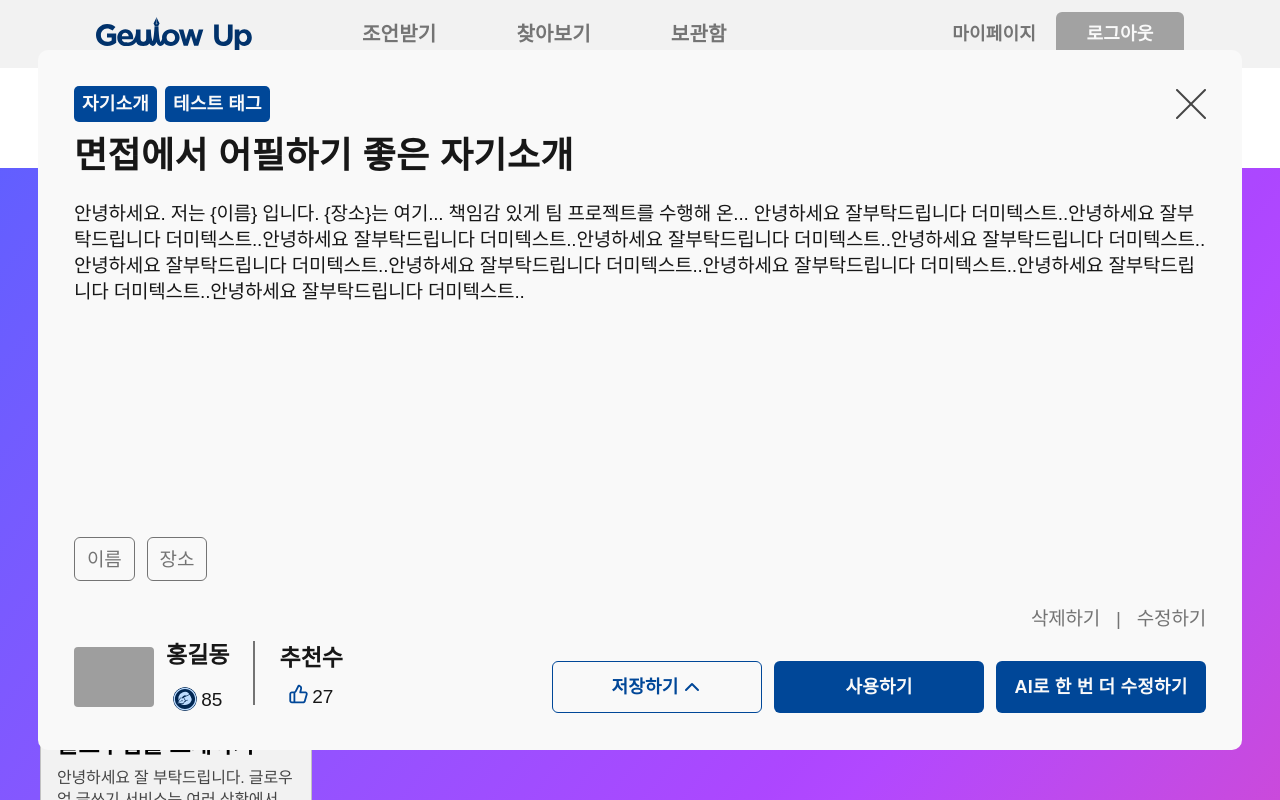
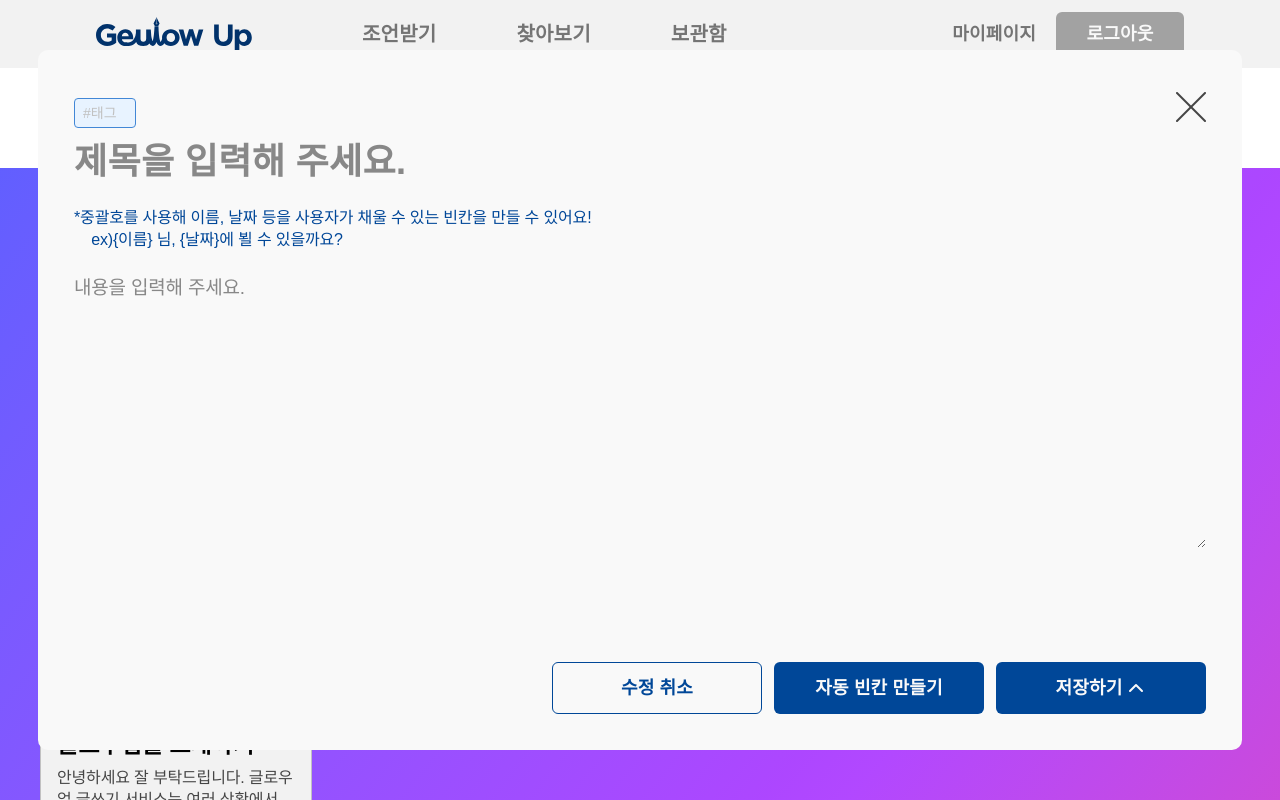
Before and after one commit to 2025-1-alpha/fe_geulowup, a Next.js app: page /test in a window 1280 px wide. Both pictures are taken after a click on the button "버튼 테스트". Shown: the top 800 px of the page. Built offline with nearby package versions, Linux system fonts and the light colour scheme; grey boxes are pictures that could not be loaded; a web font is replaced by a local one.

Commit message:
feat: EditModal 퍼블리싱

```diff
--- a/src/app/(layout)/test/page.tsx
+++ b/src/app/(layout)/test/page.tsx
@@ -66,7 +66,7 @@ export default function TestPage() {
         variant="primary"
         size="medium"
         icon="dropdown"
-        onClick={() => openModal('view', { templateId: 1001 })}
+        onClick={() => openModal('edit', { templateId: 1001 })}
       >
         버튼 테스트
       </Button>
--- /dev/null
+++ b/src/components/ui/Modal/EditModal/index.tsx
@@ -0,0 +1,141 @@
+'use client';
+
+import { useModalStore } from '@/stores/useModalStore';
+import { InputTag } from '../../InputTag';
+import { Spacing } from '../../Spacing';
+import { Button } from '../../Button';
+import IconClose from '@/assets/icons/icon-close.svg';
+import { useEffect, useState } from 'react';
+
+interface TagItem {
+  id: string;
+  value: string;
+}
+
+interface EditModalProps {
+  mode: 'create' | 'edit';
+  draftContent?: string;
+}
+
+export default function EditModal({ mode, draftContent }: EditModalProps) {
+  const [tags, setTags] = useState<TagItem[]>([{ id: generateId(), value: '' }]);
+  const [content, setContent] = useState('');
+  const [inputs, setInputs] = useState<string[]>([]);
+
+  const { closeModal } = useModalStore();
+
+  function generateId() {
+    return Date.now().toString() + Math.random().toString(36).substring(2);
+  }
+
+  const handleTagConfirm = (id: string, value: string) => {
+    setTags((prev) => {
+      const newTags = prev.map((tag) => (tag.id === id ? { ...tag, value } : tag));
+      const lastTag = newTags[newTags.length - 1];
+
+      if (lastTag.id === id && value.trim() !== '') {
+        newTags.push({ id: generateId(), value: '' });
+      }
+
+      return newTags;
+    });
+  };
+
+  const handleTagRemove = (id: string) => {
+    setTags((prev) => {
+      const newTags = prev.filter((tag) => tag.id !== id);
+
+      if (newTags.length === 0) {
+        return [{ id: generateId(), value: '' }];
+      }
+
+      return newTags;
+    });
+  };
+
+  const handleCancelEditBtn = () => {
+    closeModal();
+  };
+
+  const tagErrCheck = () => false;
+
+  useEffect(() => {
+    if (mode === 'edit' && draftContent) {
+      setContent(draftContent);
+    }
+  }, [mode, draftContent]);
+
+  useEffect(() => {
+    const matches = Array.from(content.matchAll(/{(.*?)}/g)).map((m) => m[1]);
+    setInputs(matches);
+  }, [content]);
+
+  return (
+    <section className="bg-layout-white flex h-[700px] w-[1204px] flex-col rounded-[10px] p-9">
+      {/* 태그 */}
+      <section className="flex justify-between">
+        <div className="custom-scrollbar max-w-[760px] rotate-x-180 scroll-smooth">
+          <div className="mb-3 flex w-max rotate-x-180 flex-nowrap gap-2">
+            {tags.map((tag) => (
+              <InputTag
+                key={tag.id}
+                initialValue={tag.value}
+                onConfirm={(value) => handleTagConfirm(tag.id, value)}
+                onRemove={() => handleTagRemove(tag.id)}
+                tagErrCheck={tagErrCheck}
+              />
+            ))}
+          </div>
+        </div>
+        <button onClick={closeModal}>
+          <IconClose />
+        </button>
+      </section>
+
+      {/* 타이틀 */}
+      <Spacing size={12} />
+      <input className="title-lg flex" placeholder="제목을 입력해 주세요." />
+      <Spacing size={24} />
+      <p className="text-primary-navy4 body-sm whitespace-pre">
+        {`*중괄호를 사용해 이름, 날짜 등을 사용자가 채울 수 있는 빈칸을 만들 수 있어요!
+    ex){이름} 님, {날짜}에 뵐 수 있을까요?`}
+      </p>
+      <Spacing size={24} />
+      <textarea
+        className="body-lg flex h-[287px]"
+        placeholder="내용을 입력해 주세요."
+        value={content}
+        onChange={(e) => setContent(e.target.value)}
+      />
+      <Spacing size={24} />
+
+      {inputs ? (
+        <section className="flex h-11 gap-3">
+          {inputs.map((item, idx) => (
+            <div
+              key={idx}
+              className="body-lg text-layout-grey5 border-layout-grey5 flex rounded-md border px-3 py-[9px]"
+            >
+              {item}
+            </div>
+          ))}
+        </section>
+      ) : (
+        <Spacing size={44}></Spacing>
+      )}
+
+      <Spacing size={24} />
+      <section className="flex h-[80px] w-full items-end justify-end">
+        <section className="flex gap-3">
+          {mode == 'edit' && (
+            <Button state="line" onClick={handleCancelEditBtn}>
+              수정 취소
+            </Button>
+          )}
+          <Button>자동 빈칸 만들기</Button>
+          <Button icon="dropdown">저장하기</Button>
+        </section>
+      </section>
+    </section>
+  );
+}
--- a/src/components/ui/Modal/ModalContainer.tsx
+++ b/src/components/ui/Modal/ModalContainer.tsx
@@ -2,6 +2,7 @@
 
 import { useModalStore } from '@/stores/useModalStore';
 import ViewModal from './ViewModal';
+import EditModal from './EditModal';
 import { useEffect } from 'react';
 
 export default function ModalContainer() {
@@ -23,7 +24,11 @@ export default function ModalContainer() {
 
   return (
     <div className="fixed inset-0 z-[1000] flex items-center justify-center">
-      <div onClick={(e) => e.stopPropagation()}>{currentModal === 'view' && <ViewModal />}</div>
+      <div onClick={(e) => e.stopPropagation()}>
+        {currentModal === 'view' && <ViewModal />}
+        {currentModal === 'create' && <EditModal mode="create" />}
+        {currentModal === 'edit' && <EditModal mode="edit" />}
+      </div>
     </div>
   );
 }
--- a/src/stores/useModalStore.ts
+++ b/src/stores/useModalStore.ts
@@ -1,6 +1,6 @@
 import { create } from 'zustand';
 
-type ModalType = 'view' | 'edit' | 'using' | 'profile' | null;
+type ModalType = 'view' | 'create' | 'edit' | 'using' | 'profile' | null;
 
 interface ModalState {
   currentModal: ModalType;
```
